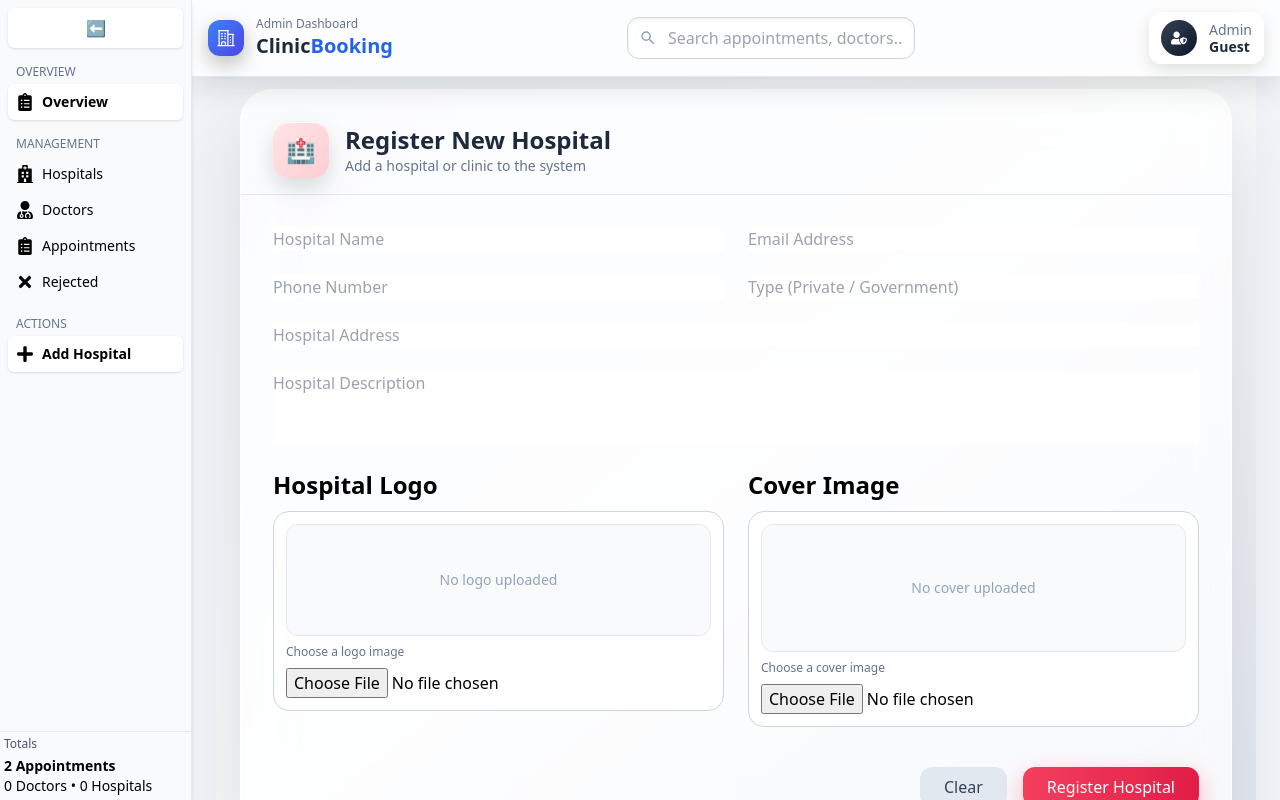
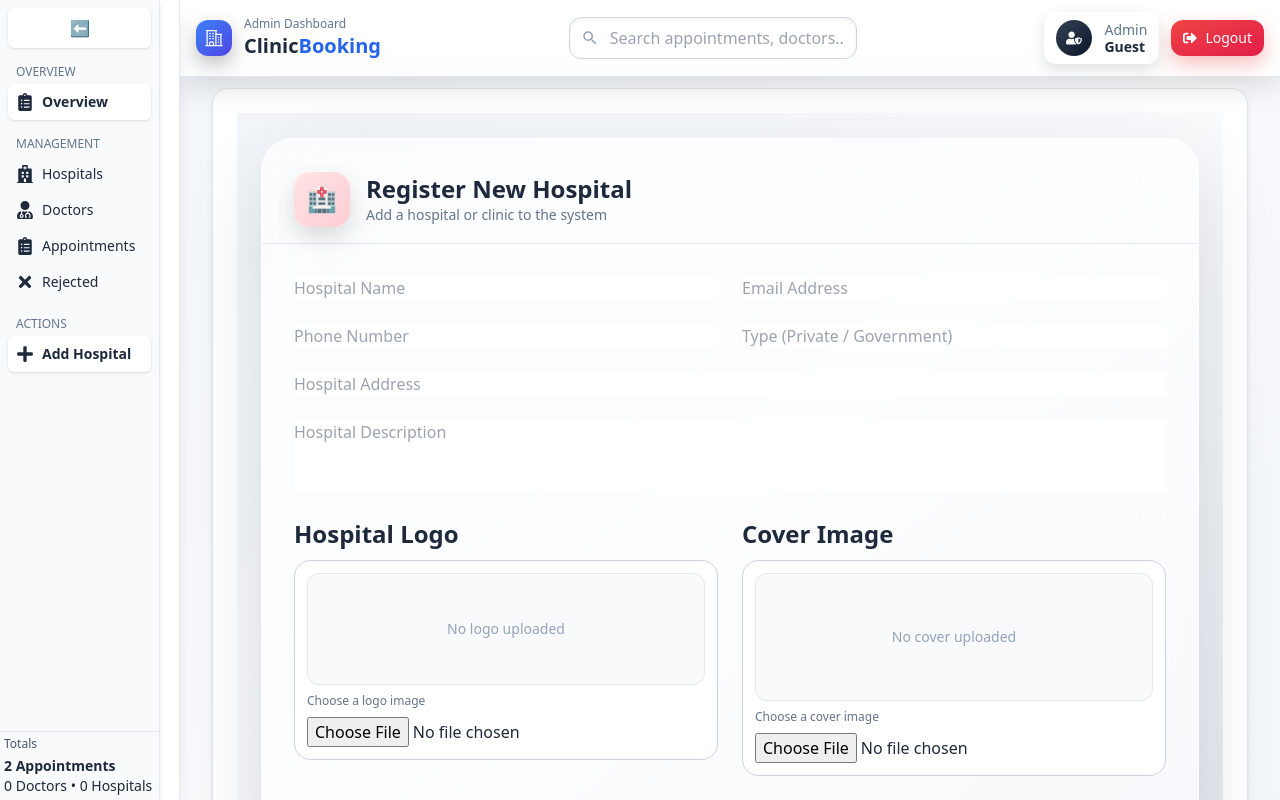
Before and after one commit to ousman0935/Hospital_frontend, a React (Create React App) app: page /admin/addHospital in a window 1280 px wide. Shown: the top 800 px of the page. Built offline with nearby package versions, Linux system fonts and the light colour scheme.

Commit message:
logout navbar

```diff
--- a/src/adminDashbord/AdminOverview.jsx
+++ b/src/adminDashbord/AdminOverview.jsx
@@ -130,7 +130,8 @@ function StatsCards({ stats, totalDoctors, totalHospitals, isLoading, isHospital
   ];
 
   return (
-    <div className="grid grid-cols-1 sm:grid-cols-5 lg:grid-cols-5 gap-2 w-full">
+    <div className="grid grid-cols-2 sm:grid-cols-5
+    lg:grid-cols-5 gap-0 md:grid-2 w-full">
       {cards.map((card, idx) => (
         <motion.div
           key={idx}
@@ -138,20 +139,21 @@ function StatsCards({ stats, totalDoctors, totalHospitals, isLoading, isHospital
           transition={{ type: "spring", stiffness: 260, damping: 20 }}
           className="
             relative overflow-hidden
-            p-4 rounded-3xl
+            p-2 rounded-3xl
             bg-white/80 backdrop-blur
             border border-white/60
             shadow-[0_20px_40px_rgba(0,0,0,0.08)]
           "
         >
-          <div className="absolute inset-0 bg-gradient-to-br from-white/40 via-transparent to-slate-100/40" />
+          <div className="absolute inset-0 bg-gradient-to-br
+          from-white/40 via-transparent to-slate-100/40" />
 
-          <div className="relative z-10 flex flex-col gap-2">
+          <div className="relative z-10 flex flex-col gap-0 md:gap-2">
             <div className="flex items-center justify-between">
-              <span className="text-sm font-medium text-slate-500">
+              <span className="text-xs md:text-sm font-medium text-slate-500">
                 {card.title}
               </span>
-              <div className="w-11 h-11 rounded-2xl flex items-center justify-center bg-slate-100 shadow-inner">
+              <div className="w-5 md:w-11 h-5 md:h-11 rounded-2xl flex items-center justify-center bg-slate-100 shadow-inner">
                 <span className={`text-xl ${card.color}`}>{card.icon}</span>
               </div>
             </div>
@@ -208,7 +210,7 @@ function StatsCards({ stats, totalDoctors, totalHospitals, isLoading, isHospital
   <div className="w-full min-h-screen px-4 md:px-6
    py-6 space-y-8 bg-slate-50">
 
-    {/* ================= HEAR ================= */}
+    {/* =====HHH========== */}
     <div className="flex flex-col gap-1">
       <h1 className="text-2xl md:text-3xl font-bold text-slate-800">
         Admin Dashboard
--- a/src/adminDashbord/Navbar.jsx
+++ b/src/adminDashbord/Navbar.jsx
@@ -1,12 +1,20 @@
 import { useContext } from "react";
 import { UserContext } from "../context/contextApi";
-import { FaUserShield } from "react-icons/fa";
+import { FaUserShield, FaSignOutAlt } from "react-icons/fa";
 import { MdSearch } from "react-icons/md";
 import { HiOutlineBuildingOffice2 } from "react-icons/hi2";
+import { toast } from "react-toastify";
+import { useNavigate } from "react-router-dom";
 
 export function Navbar({ onMenuClick }) {
-  const { user } = useContext(UserContext);
-
+  const Navigate=useNavigate();
+  const { user,logoutUser } = useContext(UserContext);
+const Logout=()=>{
+  const isConfirmed=window.confirm("are you Sure to logout ??",logoutUser)
+ if(isConfirmed){
+logoutUser();
+ Navigate("/")
+}}
   return (
     <div
       className="
@@ -24,12 +32,15 @@ export function Navbar({ onMenuClick }) {
           flex items-center justify-between
         "
       >
-        {/* ================= LEFT: MENU + BRAND ================= */}
+        {/* ================= LEFT ================= */}
         <div className="flex items-center gap-3">
-
-          {/* Mobile menu button */}
+          {/* Mobile menu */}
           <button
-            className="md:hidden p-2 rounded-lg hover:bg-slate-100"
+            className="
+              md:hidden p-2 rounded-lg
+              hover:bg-slate-100
+              active:scale-95 transition
+            "
             onClick={onMenuClick}
           >
             ☰
@@ -60,7 +71,7 @@ export function Navbar({ onMenuClick }) {
           </div>
         </div>
 
-        {/* ================= SEARCH (DESKTOP ONLY) ================= */}
+        {/* ================= SEARCH ================= */}
         <div className="hidden md:block relative w-72">
           <MdSearch
             className="absolute left-3 top-1/2 -translate-y-1/2 text-slate-400"
@@ -82,7 +93,9 @@ export function Navbar({ onMenuClick }) {
           />
         </div>
 
-        {/* ================= ADMIN INFO (DESKTOP ONLY) ================= */}
+        {/* ================= RIGHT: ADMIN + LOGOUT ================= */}
+        <div className="flex items-center gap-3">
+          {/* Admin info */}
           <div
             className="
               hidden md:flex items-center gap-3
@@ -109,6 +122,25 @@ export function Navbar({ onMenuClick }) {
               </div>
             </div>
           </div>
+
+          {/* Logout button (UI ONLY) */}
+          <button
+            className="
+              flex items-center gap-2
+              px-3 py-2 rounded-xl
+              bg-gradient-to-br from-red-500 to-rose-600
+              text-white text-sm font-medium
+              shadow-[0_8px_20px_rgba(239,68,68,0.35)]
+              hover:-translate-y-0.5 hover:shadow-[0_12px_28px_rgba(239,68,68,0.45)]
+              active:scale-95
+              transition
+            "
+            onClick={() => Logout()}
+          >
+            <FaSignOutAlt size={14} />
+            <span className="hidden sm:inline">Logout</span>
+          </button>
+        </div>
       </div>
     </div>
   );
--- a/src/adminDashbord/Sidebar.jsx
+++ b/src/adminDashbord/Sidebar.jsx
@@ -27,7 +27,7 @@ const Sidebar = ({
   return (
     <div
       className={`
-        ${collapsed ? 'w-16' : 'w-48'}
+        ${collapsed ? 'w-16' : 'w-40'}
         bg-slate-50 h-full border-r shadow-md
         flex flex-col transition-all duration-300
       `}
--- a/src/adminDashbord/adminDashbord.jsx
+++ b/src/adminDashbord/adminDashbord.jsx
@@ -7,12 +7,12 @@ export default function AdminDashboard() {
   const [collapsed, setCollapsed] = useState(false);
   const [mobileSidebarOpen, setMobileSidebarOpen] = useState(false);
 
-  // Sidebar width for desktop
-  const sidebarWidth = collapsed ? 64 : 192; // px
-  const navbarHeight = 56; // px
+  // Sidebar width for desktop (UNCHANGED LOGIC)
+  const sidebarWidth = collapsed ? 56 : 180;
+  const navbarHeight = 56;
 
   return (
-    <div className="min-h-screen bg-slate-100 relative">
+    <div className="min-h-screen relative bg-gradient-to-br from-slate-100 via-slate-50 to-slate-100 text-slate-800">
 
       {/* ================= NAVBAR ================= */}
       <div
@@ -22,6 +22,9 @@ export default function AdminDashboard() {
           transition-all duration-300
           md:left-[var(--sidebar-width)]
           md:w-[calc(100%-var(--sidebar-width))]
+          backdrop-blur-xl bg-white/70
+          border-b border-slate-200
+          shadow-sm
         "
         style={{ "--sidebar-width": `${sidebarWidth}px` }}
       >
@@ -33,8 +36,10 @@ export default function AdminDashboard() {
         className={`
           fixed top-0 left-0 z-50
           h-screen
-          bg-white border-r
-          transition-transform duration-300
+          bg-white
+          border-r border-slate-200
+          shadow-lg
+          transition-all duration-300 ease-in-out
           ${mobileSidebarOpen ? "translate-x-0" : "-translate-x-full"}
           md:translate-x-0
         `}
@@ -50,7 +55,7 @@ export default function AdminDashboard() {
       {/* ================= MOBILE OVERLAY ================= */}
       {mobileSidebarOpen && (
         <div
-          className="fixed inset-0 bg-black/40 z-40 md:hidden"
+          className="fixed inset-0 bg-black/50 backdrop-blur-sm z-40 md:hidden"
           onClick={() => setMobileSidebarOpen(false)}
         />
       )}
@@ -63,15 +68,19 @@ export default function AdminDashboard() {
         "
         style={{ "--sidebar-width": `${sidebarWidth}px` }}
       >
-        <main
-          className="
-            min-h-screen
-            px-3 py-2
-            sm:px-4
-            md:px-6
-          "
-        >
-          <Outlet />
+        <main className="min-h-screen p-4 sm:p-6 lg:p-8">
+          <div
+            className="
+              min-h-[calc(100vh-3.5rem)]
+              rounded-2xl
+              bg-white
+              shadow-md
+              border border-slate-200
+              p-4 sm:p-6
+            "
+          >
+            <Outlet />
+          </div>
         </main>
       </div>
 
--- a/src/dashbord/HomePage.jsx
+++ b/src/dashbord/HomePage.jsx
@@ -6,14 +6,14 @@ import axios from 'axios'
 import { toast } from 'react-toastify';
 const HomePage = () => {
   const { user } = useContext(UserContext);
-
-  // State for location
+  const {loginUser}=useContext(UserContext);
+  // Stlocation
   const [region, setRegion] = useState("");
   const [city, setCity] = useState("");
   const [subCity, setSubCity] = useState("");
   const [showLocationModal, setShowLocationModal] = useState(false);
 
-  // Sync location from user context
+   //user context
   useEffect(() => {
     if (!user?.Location?.Region) return;
 
@@ -28,7 +28,7 @@ const HomePage = () => {
     }
   }, [user]);
 
-  // Ethiopia location structure
+  //  str
   const locations = {
     "Addis Ababa": { subCities: ["Bole", "Yeka", "Kirkos", "Arada", "Kolfe", "Nifas Silk"] },
     "Oromia": { cities: ["Adama", "Bishoftu", "Jimma", "Shashamane"] },
@@ -43,32 +43,35 @@ const HomePage = () => {
     "Dire Dawa": { cities: ["Dire Dawa"] },
   };
 
-  // Form submit handler
   const handleLocationSubmit = async(e) => {
    try
     {e.preventDefault();
 
     const payload = {
       Region: region,
-      City: region === "Addis Ababa" ? null : city,
-      SubCity: region === "Addis Ababa" ? subCity : null,
+
     };
-    const response=axios.post(`https://hospital-b2mt.onrender.com/Location/${user._id}`,payload);
+    if(region === "Addis Ababa"){payload["SubCity"]=subCity}
+    else{
+      payload["City"]=city
+    }
+    const response=await axios.post(`https://hospital-b2mt.onrender.com/Location/${user._id}`,payload);
      if (!response || response.status !== 200) {
-      // API fail
+      // API failgg
       toast.error("Failed to change location!1");
 
       return;
     }
-
-
-    // Success
+     loginUser(response.data.data)
+    // Successpp
     toast.success("Location changed successfully!");
     setShowLocationModal(false);
   }
      catch (error) {
+          console.error(error);
+
             toast.error("Failed to change location!");
-console.log(error)
+
     }
   };
     console.log(user)
@@ -76,7 +79,7 @@ console.log(error)
   return (
     <div className="min-h-screen bg-[#F4F7FE] px-4 py-4 max-w-6xl mx-auto space-y-4">
 
-      {/* HEADER ================= */}
+      {/* HE ================= */}
       <div className="flex flex-col sm:flex-row sm:items-center justify-between gap-4">
         <div>
           <h1 className="text-xl font-bold text-slate-800">
```
Lines whose indentation alone changed are shown as unchanged.
